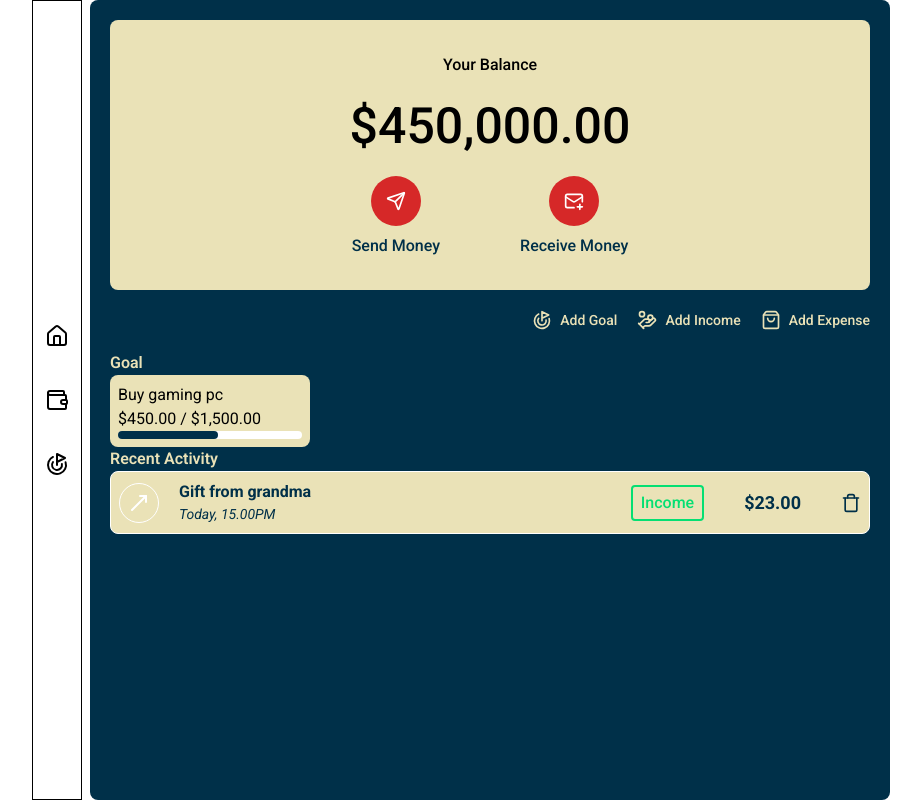
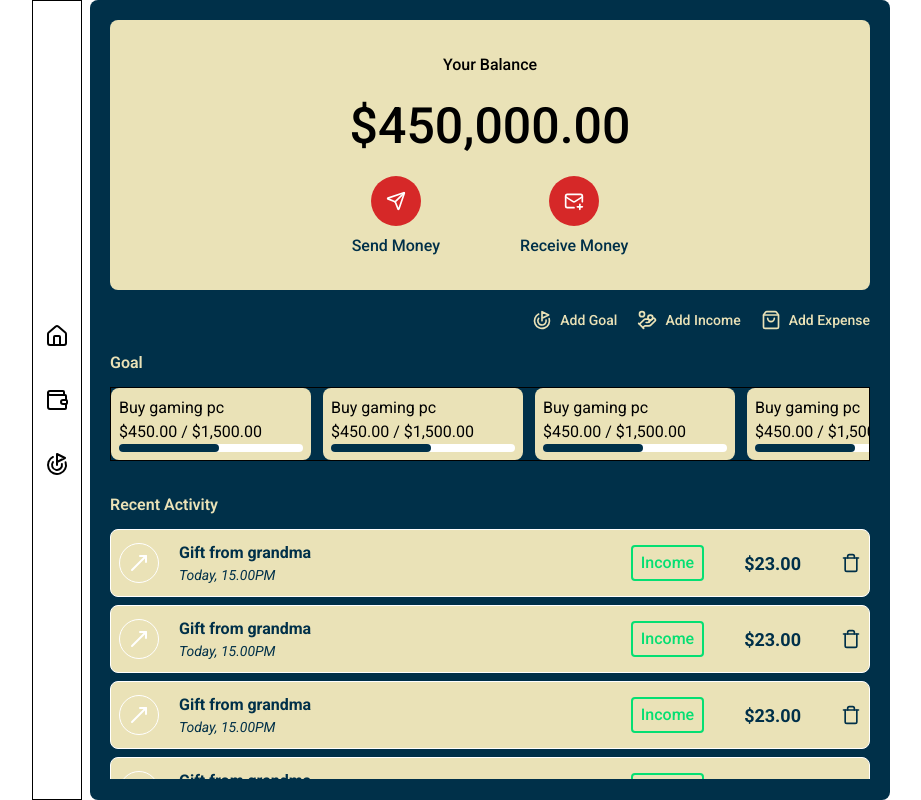
Before and after one commit to Zer0-Gravity/mini-react-project, a React (Vite) app in the folder finance-tracker/: page / in a window 1280 px wide. Shown: the whole page, without its empty margins (179-1100 px from the left). Built offline with nearby package versions, Linux system fonts and the light colour scheme.

Commit message:
Feat: Add scrollable container card

```diff
--- a/finance-tracker/src/Component/GoalCard.tsx
+++ b/finance-tracker/src/Component/GoalCard.tsx
@@ -1,6 +1,6 @@
 function GoalCard() {
     return (
-        <div className="bg-secondary w-50 p-2 rounded-lg">
+        <div className="bg-secondary min-w-50 p-2 rounded-lg">
             <h1>Buy gaming pc</h1>
             <p>$450.00 / $1,500.00</p>
             <div className="w-full h-2 bg-white rounded-full">
--- a/finance-tracker/src/Component/TrackerCard.tsx
+++ b/finance-tracker/src/Component/TrackerCard.tsx
@@ -2,7 +2,7 @@ import { MoveUpRight, Trash } from "lucide-react";
 
 function TrackerCard() {
     return (
-        <div className="text-white border flex justify-between p-2 bg-secondary items-center rounded-lg">
+        <div className="text-white border flex justify-between p-2 min-h-17 bg-secondary items-center rounded-lg">
             <div className="flex gap-5 items-center">
                 <div className="border w-10 h-10 flex items-center justify-center rounded-full">
                     <MoveUpRight />
--- a/finance-tracker/src/Pages/Home.tsx
+++ b/finance-tracker/src/Pages/Home.tsx
@@ -26,23 +26,29 @@ function Home() {
                 </div>
             </section>
 
-            <section>
+            <section className="space-y-8">
                 {/* Goal card */}
-                <div>
+                <div className="space-y-3">
                     <h1 className="text-[16px] font-semibold text-secondary">
                         Goal
                     </h1>
-                    <div>
+                    <div className="flex gap-3 border overflow-x-auto overflow-hidden hide-scrollbar">
+                        <GoalCard />
+                        <GoalCard />
+                        <GoalCard />
                         <GoalCard />
                     </div>
                 </div>
 
                 {/* Activity Card */}
-                <div>
+                <div className="space-y-3">
                     <h1 className="text-[16px] font-semibold text-secondary">
                         Recent Activity
                     </h1>
-                    <div>
+                    <div className="flex flex-col gap-2 overflow-y-auto overflow-hidden max-h-62.5 hide-scrollbar">
+                        <TrackerCard />
+                        <TrackerCard />
+                        <TrackerCard />
                         <TrackerCard />
                     </div>
                 </div>
--- a/finance-tracker/src/index.css
+++ b/finance-tracker/src/index.css
@@ -12,6 +12,9 @@ body {
 }
 
 @layer utilities {
+    .hide-scrollbar::-webkit-scrollbar {
+        display: none;
+    }
 }
 
 .container-custom {
```
